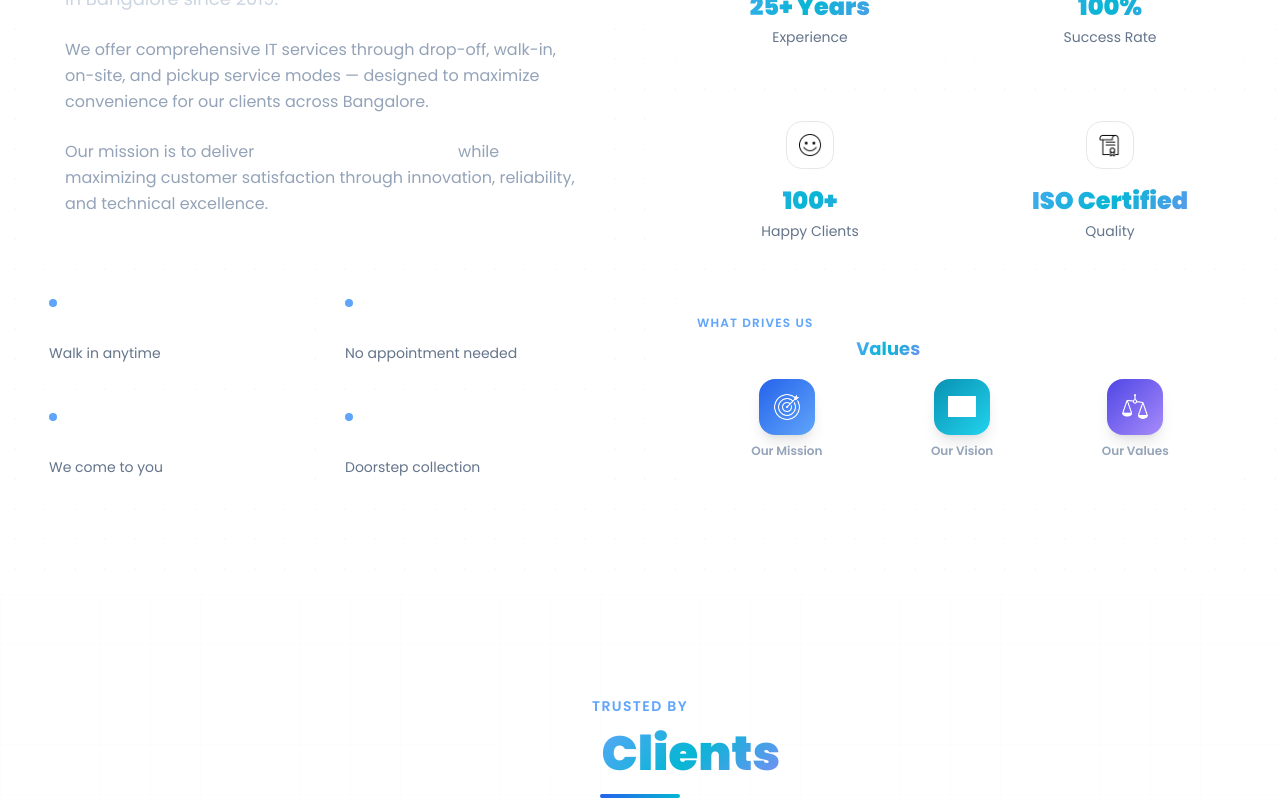
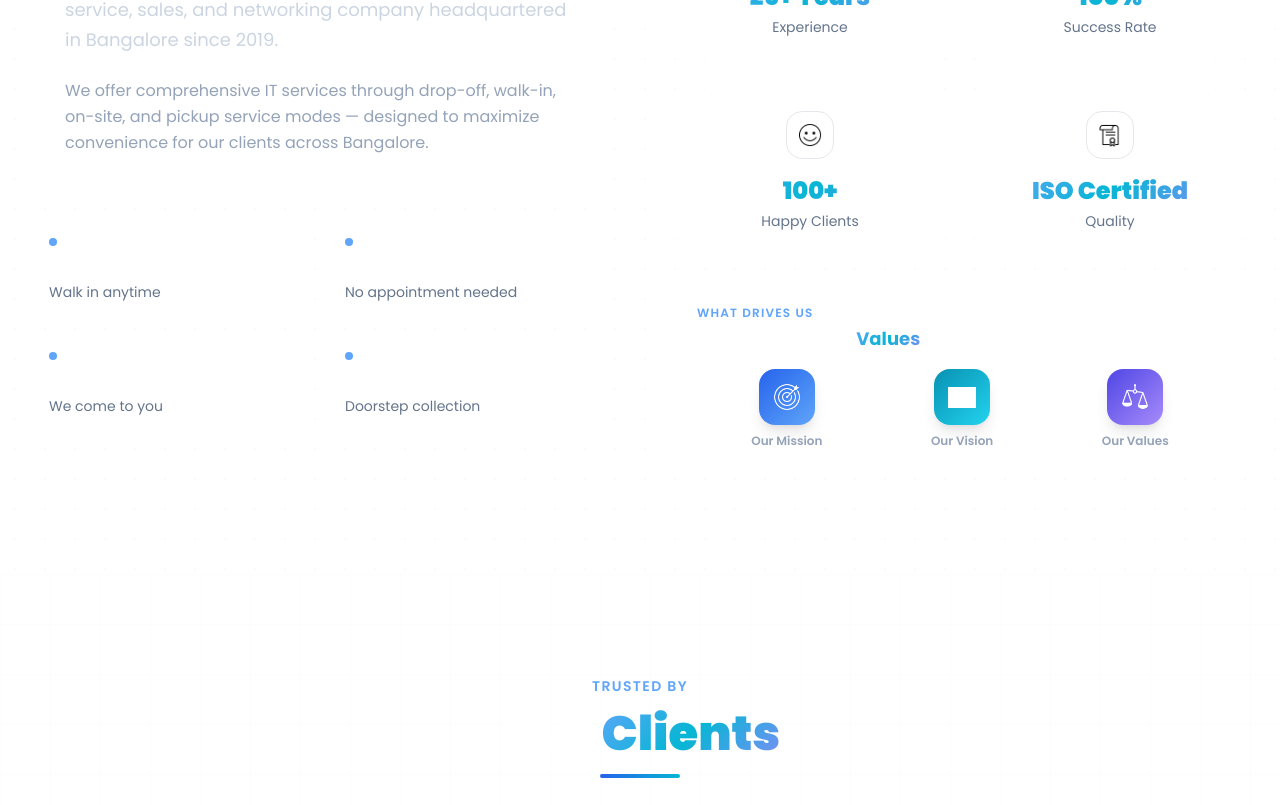
Before and after one commit to Yasir533/sai-infotech-webapp, a React (Vite) app in the folder sai-info/: page / in a window 1280 px wide. Shown: the part 1420-2225 px from the top of the page. Built offline with nearby package versions, Linux system fonts and the light colour scheme; grey boxes are pictures that could not be loaded.

Commit message:
removed mission description text

```diff
--- a/sai-info/src/components/About.jsx
+++ b/sai-info/src/components/About.jsx
@@ -131,20 +131,11 @@ export default function About() {
                 in Bangalore since 2019.
               </p>
 
-              <p className="text-slate-400 leading-relaxed mb-6">
+              <p className="text-slate-400 leading-relaxed">
                 We offer comprehensive IT services through
                 drop-off, walk-in, on-site, and pickup service
                 modes — designed to maximize convenience for
                 our clients across Bangalore.
-              </p>
-
-              <p className="text-slate-400 leading-relaxed">
-                Our mission is to deliver{' '}
-                <span className="text-white font-medium">
-                  high-quality IT solutions
-                </span>{' '}
-                while maximizing customer satisfaction through
-                innovation, reliability, and technical excellence.
               </p>
 
             </div>
```
